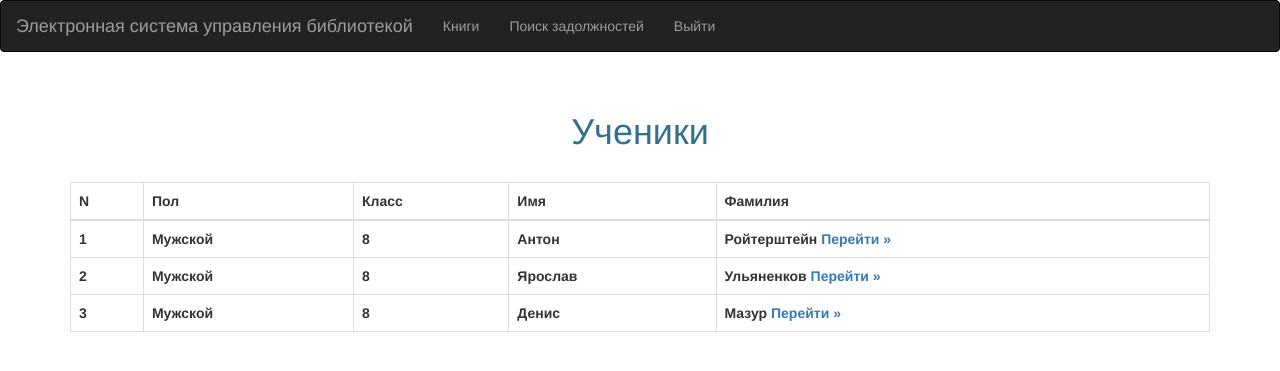
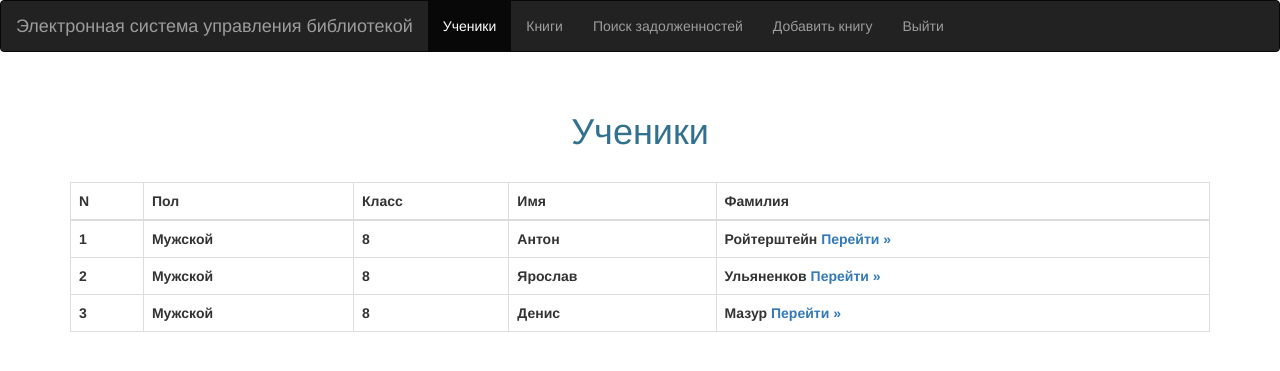
Before and after one commit to AntonRoy/Neolib, a Flask app: page /get_students in a window 1280 px wide. Shown: the top 371 px of the page. Run offline with Flask 2, Linux system fonts and the light colour scheme; the visitor is signed in with stand-in values (Sample User, id 1); data comes from the database, SQL or seed files in the repository; lists and menus that the app fills with data are empty; some libraries are stand-ins or nearby versions.

Commit message:
Add files via upload

```diff
--- a/templates/Login.html
+++ b/templates/Login.html
@@ -62,7 +62,7 @@
      {% if error %}<p><strong>Ошибка:</strong>{{ error }}</p> {% endif %}
     </form>
 </div>
-<footer >
+<footer>
     <hr>
   &nbsp;&nbsp;&nbsp;&nbsp;<span style="color: gold">by Adventurous Community</span>
     <br>
--- a/templates/about.html
+++ b/templates/about.html
@@ -34,3 +34,9 @@
         <p>Это web-приложение создано для управления школьной библиотекой</p>
     </div>
 </div>
+
+<footer>
+    <hr>
+  &nbsp;&nbsp;&nbsp;&nbsp;<a href="https://vk.com/adventurouscommunity" style="color: gold">by Adventurous Community</a>
+    <br>
+</footer>
--- a/templates/add book.html
+++ b/templates/add book.html
@@ -9,7 +9,8 @@
             <ul class="nav navbar-nav">
                 <li><a href="{{ url_for('get_students')}}">Ученики</a></li>
                 <li><a href="{{ url_for('get_books')}}">Книги</a></li>
-                <li><a href="{{ url_for('main') }}" >Поиск задолжностей</a></li>
+                <li><a href="{{ url_for('main') }}" >Поиск задолженностей</a></li>
+                <li class="active"><a href="{{ url_for('addbook') }}" >Добавить книгу</a></li>
                 <li><a href="{{ url_for('logout') }}">Выйти</a></li>
             </ul>
         </div>
--- a/templates/book.html
+++ b/templates/book.html
@@ -8,7 +8,9 @@
         <div>
             <ul class="nav navbar-nav">
                 <li><a href="{{ url_for('get_students')}}">Ученики</a></li>
+                <li class="active"><a href="{{ url_for('get_books')}}">Книги</a></li>
                 <li><a href="{{ url_for('main') }}" >Поиск задолженностей</a></li>
+                <li><a href="{{ url_for('addbook') }}" >Добавить книгу</a></li>
                 <li><a href="{{ url_for('logout') }}">Выйти</a></li>
             </ul>
         </div>
--- a/templates/newmain.html
+++ b/templates/newmain.html
@@ -10,6 +10,7 @@
             <ul class="nav navbar-nav">
                 <li><a href="{{ url_for('get_students')}}">Ученики</a></li>
                 <li><a href="{{ url_for('get_books')}}">Книги</a></li>
+                <li class="active"><a href="{{ url_for('main') }}" >Поиск задолженностей</a></li>
                 <li><a href="{{ url_for('addbook') }}" >Добавить книгу</a></li>
                 <li><a href="{{ url_for('logout') }}">Выйти</a></li>
             </ul>
--- a/templates/stud.html
+++ b/templates/stud.html
@@ -7,8 +7,10 @@
         </div>
         <div>
             <ul class="nav navbar-nav">
+                <li class="active"><a href="{{ url_for('get_students')}}">Ученики</a></li>
                 <li><a href="{{ url_for('get_books')}}">Книги</a></li>
-                <li><a href="{{ url_for('main') }}" >Поиск задолжностей</a></li>
+                <li><a href="{{ url_for('main') }}" >Поиск задолженностей</a></li>
+                <li><a href="{{ url_for('addbook') }}" >Добавить книгу</a></li>
                 <li><a href="{{ url_for('logout') }}">Выйти</a></li>
             </ul>
         </div>
```
Also changed, not shown: templates/found.html (+3 -4 lines).
